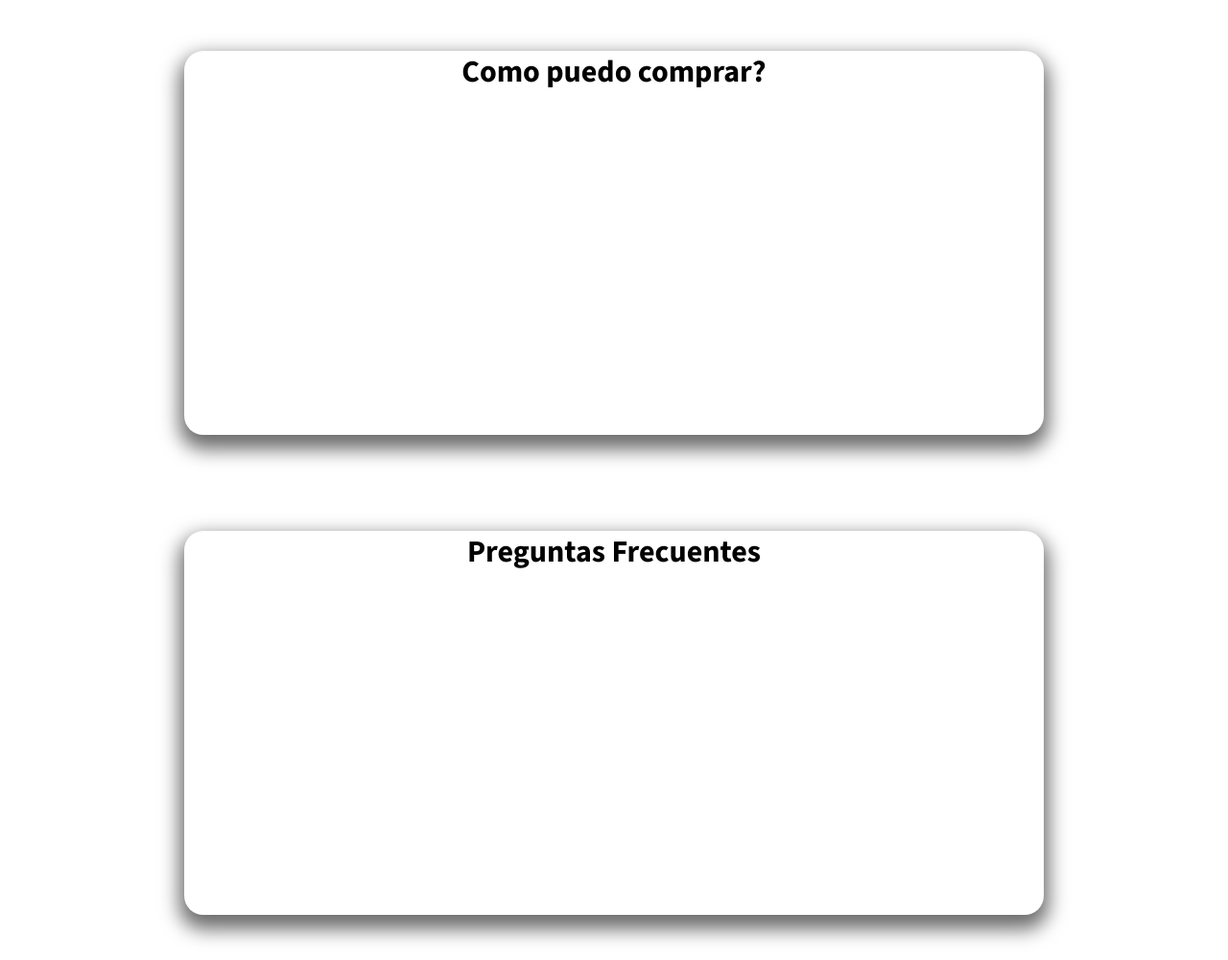
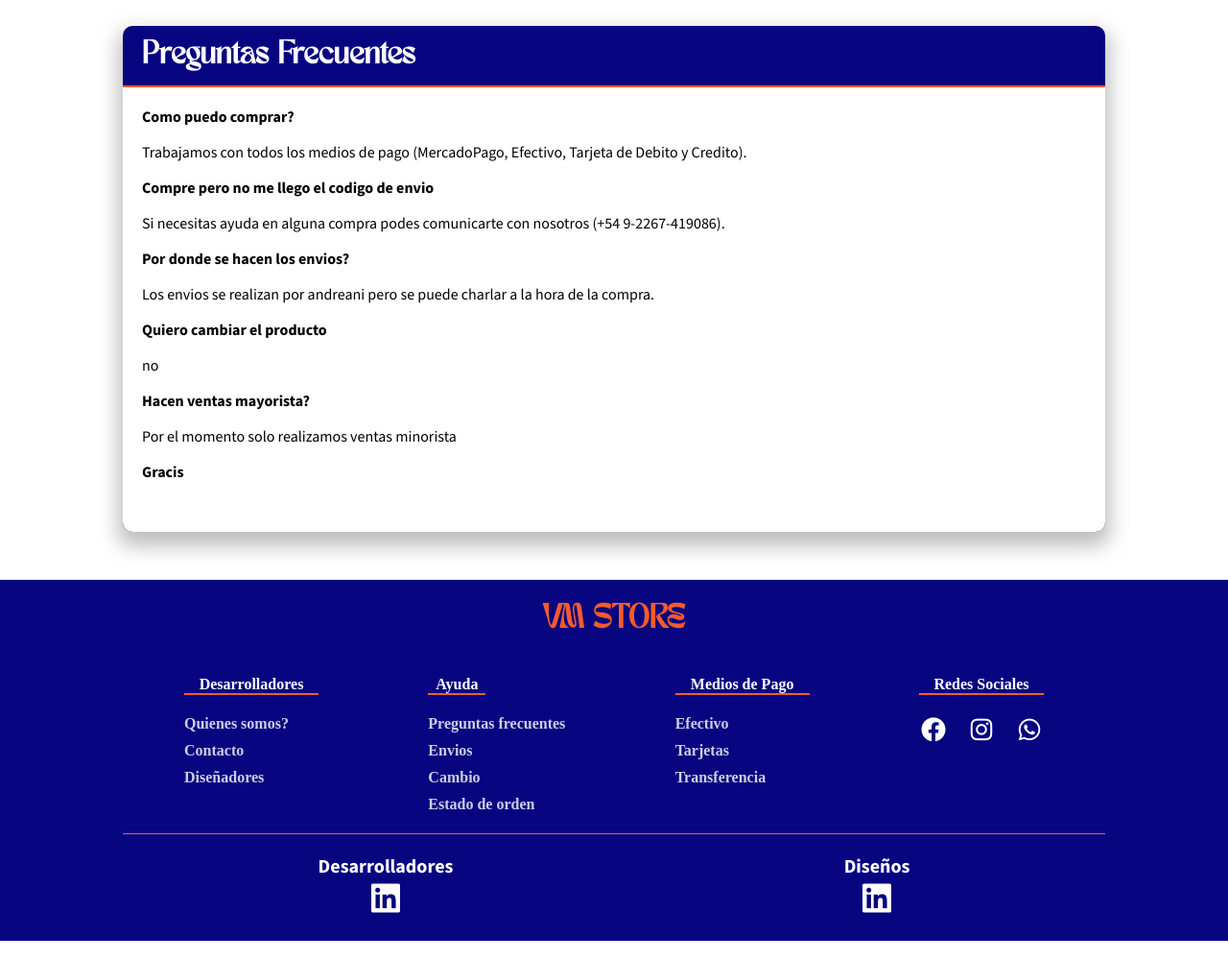
Before and after one commit to Bocheee/VM-STORE, a website: page Secciones/contacto.html in a window 1280 px wide. Shown: the part 617-1617 px from the top of the page at 96% size. Drawn offline with nearby package versions, Linux system fonts and the light colour scheme; a web font is replaced by a local one.

Commit message:
gonza puto

```diff
--- a/Secciones/contacto.html
+++ b/Secciones/contacto.html
@@ -66,19 +66,19 @@
             <section class="section-nosotros">
 
                 <div class="contenedor-secciones">
-                    <p>Quienes somos?</p>
-                </div>
+                    <p class="titulo-secciones">Quienes somos?</p>
+                    <div class="contenedor-seccion-informacion container-nosotros">
+                        <h4>¡Hola! Somos Camila y Lautaro, creadores de VM. Somos una pareja de la ciudad de Pinamar, en la costa de Buenos Aires, Argentina. VM Store nació de nuestra pasión por la moda y la indumentaria streetwear. En nuestra ciudad, este tipo de prendas eran difíciles de encontrar y cuando lo lograban, eran demasiado caras para nosotros. Por eso, decidimos traer nosotros mismos esas prendas para ustedes.
 
-            </section>
+                            <br>
+                            <br>
 
-
-            <!--COMO COMPRAR?-->
-
-            <section class="section-como-comprar">
-
-                <div class="contenedor-secciones">
-                    <p>Como puedo comprar?</p>
-
+                            Nuestra marca busca transmitir actitud, originalidad, confianza y sobre todo, la libertad de elegir qué queremos ponernos. Creemos que vestirse debe ser un acto de confianza y satisfacción. Por eso, seleccionamos nuestras prendas con este propósito: ofrecer ropa única y accesible para que todos puedan vestirse como deseen.
+                            <br>
+                            <br>
+                            Si llegaste hasta aquí, es porque compartimos la misma pasión. ¡Bienvenidos a VM Store!
+                        </h4>
+                    </div>
                 </div>
 
             </section>
@@ -87,21 +87,51 @@
             <section class="section-pregunta-frecuentes">
 
                 <div class="contenedor-secciones">
-                    <p>Preguntas Frecuentes</p>
+                    <p class="titulo-secciones">Preguntas Frecuentes</p>
+                    <div class="contenedor-seccion-informacion">
+                        <div class="contenedor-preguntas-frecuentes">
+                            <strong>Como puedo comprar?</strong>
+                            <p>Trabajamos con todos los medios de pago (MercadoPago, Efectivo, Tarjeta de Debito y Credito).</p>
+                            <strong>Compre pero no me llego el codigo de envio</strong>
+                            <p>Si necesitas ayuda en alguna compra podes comunicarte con nosotros (+54 9-2267-419086).</p>
+                            <strong>Por donde se hacen los envios?</strong>
+                            <p>Los envios se realizan por andreani pero se puede charlar a la hora de la compra.</p>
+                            <strong>Quiero cambiar el producto</strong>
+                            <p>no</p>
+                            <strong>Hacen ventas mayorista?</strong>
+                            <p>Por el momento solo realizamos ventas minorista</p>
+                            <strong>Gracis</strong>
+                            <p></p>
+                        </div>
+                    </div>
                 </div>
 
             </section>
 
-            <!--Desarrolladores-->
+            <!--Desarrolladores
 
             <section class="section-desarrolladores">
 
                 <div class="contenedor-secciones">
-                    <p>Desarrolladores</p>
+                    <p class="titulo-secciones">Desarrolladores</p>
+                    <div class="contenedor-seccion-informacion">
+                        <div class="contenedor-desarrolladores">
+                            <strong>Desarroladores</strong>
+                            <div class="info-desarrolladores">
+                                <a href=""><i class='bx bxl-linkedin-square'></i></a>
+                                <a href=""><p>Facundo Bocchetto</p></a>
+                            </div>
+                            <strong>Diseñadora</strong>
+                            <div class="info-diseñadora">
+
+
+                            </div>
+                        </div>
+                    </div>
                 </div>
 
             </section>
-        </section>
+        </section>-->
 
     </div>
 
@@ -147,6 +177,11 @@
                 </ul>
             </div>
         </div>
+
+        <div class="contenedor-creadores">
+            <strong>Desarrolladores <br><a href=""><i class='bx bxl-linkedin-square'></i></a></strong>
+            <strong>Diseños <br><a href=""> <i class='bx bxl-linkedin-square'></i></a></strong>
+        </div>
     </footer>
 
     <script src="/main.js"></script>
--- a/Secciones/style-secciones.css
+++ b/Secciones/style-secciones.css
@@ -261,8 +261,7 @@ header {
 
 /*FILTROS*/
 .contenedor-general-filtros{
-    margin: 20px;
-    width: 300px;
+    margin: 20px auto;
 }
 
 .contenedor-general-filtros p{
@@ -362,7 +361,7 @@ header {
     font-family: "Monserrat";
     font-weight: 700;
     font-size: 50px;
-    text-align: center;
+    text-align: start;
 }
 
 
@@ -375,7 +374,7 @@ header {
 
 /*-----CARDS-----*/
 .card{
-    width: 300px;
+    width: 200px;
     display: flex;
     justify-content: center;
     align-items: center;
@@ -390,7 +389,7 @@ header {
 
 .card img{
     width: 100%;
-    border-radius: 20px;
+
 }
 
 .contenedor-detalles-card{
@@ -438,31 +437,91 @@ header {
 /*contacto*/
 
 .contenedor-secciones-contacto{
-    max-width: 100vw;
+    max-width: 90vw;
     width: 100%;
     display: flex;
     align-items: center;
     flex-direction: column;
+    padding: 0;
+    margin: 0 auto;
 }
 
 .contenedor-secciones{
-    max-width: 80vw;
-    width: 70vw;
-    height: 50vh;
-    background-color: #ffffff;
-    border-radius: 20px;
+    max-width: 90vw;
+    width: 80vw;
+    background: rgb(7, 5, 128, 1);
+    border-radius: 10px;
     gap: 20px;
     margin: 50px 0;
-    box-sizing: border-box;
-    box-shadow: 0 10px 20px 5px #6c6c6c;
+    padding: 0;
+    box-shadow: 0 10px 20px 5px #6c6c6c71;
+    overflow: hidden;
 }
 
-.contenedor-secciones p{
-    text-align: center;
+.contenedor-secciones .titulo-secciones{
+    text-align: start;
+    border-bottom:2px solid #F75B2B;
+    padding: 15px 20px;
+    font-family: "Tan-Meringue";
+    font-weight: 700;
+    font-size: 1.5rem;
+    color: #FFFFFF;
+    margin: 0;
+}
+
+.contenedor-secciones .contenedor-seccion-informacion{
+    background-color: #FFFFFF;
+    width: 100%;
+    height: 100%;
+    box-sizing: border-box;
+    padding:0 20px;
+    overflow: hidden;
+}
+
+.contenedor-secciones-contacto h4{
     font-family: "Source Sans 3", sans-serif;
-    font-weight: 700;
-    font-size: 2rem;
+    font-weight: 400;
+    font-size: 20px;
+    color: #000;
+    padding: 0;
+    margin: 20px auto;
+    text-align: justify;
 }
+
+/*Preguntas Frecuentes*/
+.contenedor-preguntas-frecuentes{
+    display: flex;
+    flex-direction: column;
+    align-items: start;
+    margin: 20px 0;
+    text-align: start;
+}
+
+.contenedor-preguntas-frecuentes strong{
+    font-family: "Source Sans 3", sans-serif;
+    font-weight: 800;
+}
+
+.contenedor-preguntas-frecuentes p{
+    font-family: "Source Sans 3", sans-serif;
+    font-weight: 400;
+    color: rgba(0, 0, 0);
+}
+
+/*Desarrolladores
+.contenedor-desarrolladores{
+    display: flex;
+    flex-wrap: wrap;
+    flex-direction: column;
+}
+
+.info-desarrolladores{
+    display: flex;
+    align-items: center;
+    justify-content: center;
+    flex-direction: column;
+}*/
+
 
 /*-----TERMINA DESTACADOS-----*/
 
@@ -486,7 +545,7 @@ footer h3{
 
 
 .contenedor-footer{
-    width: 80%;
+    width: 70%;
     display: flex;
     flex-wrap: wrap;
     justify-content: space-between;
@@ -568,6 +627,36 @@ footer h3{
     color: #ffffff;
     font-size: 30px;
 
+}
+
+/*creadores*/
+
+.contenedor-creadores{
+    border-top:1px solid #F75B2B ;
+    display: flex;
+    width: 80%;
+    justify-content: space-around;
+
+}
+
+.contenedor-creadores strong{
+    font-family: "Source Sans 3", sans-serif;
+    font-weight: 800;
+    color: #FFFFFF;
+    font-size: 20px;
+    margin: 20px;
+    text-align: center;
+}
+
+.contenedor-creadores a{
+    text-decoration: none;
+}
+
+.contenedor-creadores i{
+    font-size: 40px;
+    text-decoration: none;
+    list-style: none;
+    color: #FFFFFF;
 }
 
 /*TERMINA FOOTER*/
@@ -773,12 +862,18 @@ footer h3{
     /*TERMINA FOOTER*/
 
     /*FILTROS Y CARDS*/
-
+    .contenedor-general-filtros{
+        margin: 0;
+    }
 
     .contenedor-card{
         margin: 0 auto;
+
     }
 
+    .card{
+        width: 100%;
+    }
 
     .card:hover{
         transform: none;
@@ -786,4 +881,17 @@ footer h3{
 
 
     /*TERMINA FILTROS Y CARD*/
+
+
+
+    /*contacto*/
+
+    .contenedor-secciones{
+
+    }
+
+    .contenedor-secciones-contacto h4{
+        font-size: 20px;
+        text-align: start;
+    }
 }
--- a/main.js
+++ b/main.js
@@ -1,5 +1,3 @@
-
-
 
 /*menu hamburguesa*/
 
@@ -107,6 +105,7 @@ document.addEventListener('DOMContentLoaded', () => {
                 const productIndex = carrito.findIndex(item => item.id === id);
                 if (productIndex !== -1) {
                     carrito.splice(productIndex, 1);
+
                 }
                 renderCarrito();
             });
--- /dev/null
+++ b/package.json
@@ -0,0 +1,5 @@
+{
+  "dependencies": {
+    "sweetalert2": "^11.12.3"
+  }
+}
--- a/style.css
+++ b/style.css
@@ -12,7 +12,11 @@ body{
     margin: 0;
     padding: 0;
     background-color:/* #212121*/ rgb(255, 255, 255);
+
+
 }
+
+
 
 /*----------HEADER----------*/
 header {
@@ -441,7 +445,6 @@ header {
 
 .card img{
     width: 100%;
-    border-radius: 20px;
 }
 
 .contenedor-detalles-card{
@@ -507,7 +510,7 @@ footer h3{
 
 
 .contenedor-footer{
-    width: 80%;
+    width: 70%;
     display: flex;
     flex-wrap: wrap;
     justify-content: space-between;
@@ -589,6 +592,36 @@ footer h3{
     color: #ffffff;
     font-size: 30px;
 
+}
+
+/*creadores*/
+
+.contenedor-creadores{
+    border-top:1px solid #f75b2b7e ;
+    display: flex;
+    width: 80%;
+    justify-content: space-around;
+
+}
+
+.contenedor-creadores strong{
+    font-family: "Source Sans 3", sans-serif;
+    font-weight: 800;
+    color: #FFFFFF;
+    font-size: 20px;
+    margin: 20px;
+    text-align: center;
+}
+
+.contenedor-creadores a{
+    text-decoration: none;
+}
+
+.contenedor-creadores i{
+    font-size: 40px;
+    text-decoration: none;
+    list-style: none;
+    color: #FFFFFF;
 }
 
 /*TERMINA FOOTER*/
```
Also changed, not shown: index.html (+5 -1 lines), 1 other file.
